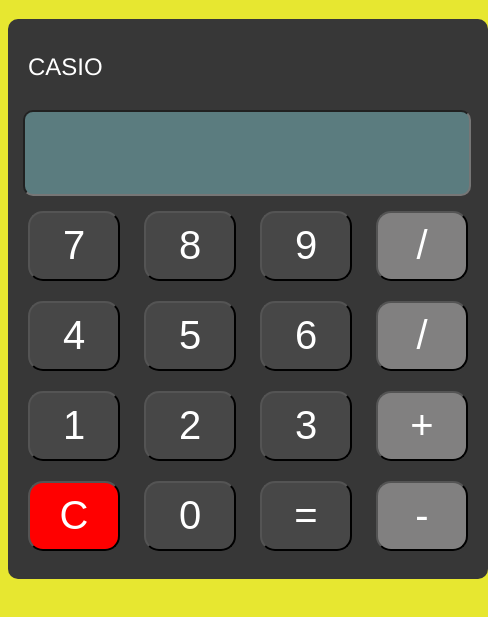
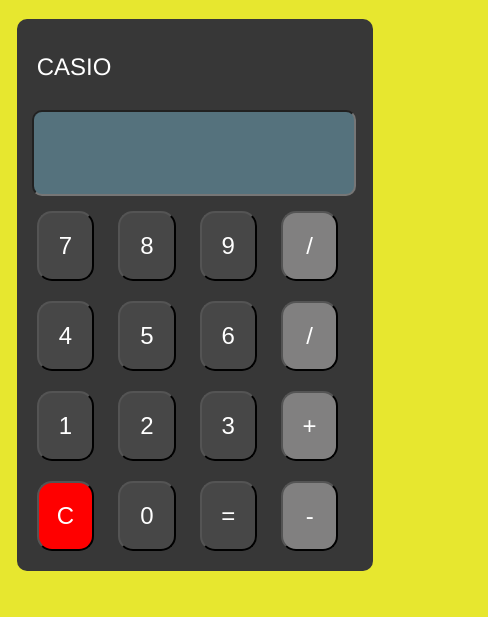
Before and after one commit to THAFSEERKS/calculator, a plain HTML site: page index.html in a window 390 px wide. Shown: the part 61-678 px from the top of the page, 488 px wide, since content can reach past the window. Drawn offline with Linux system fonts and the light colour scheme.

Commit message:
responsive design

```diff
--- a/style.css
+++ b/style.css
@@ -1,55 +1,78 @@
-h1{
+h1 {
     text-align: center;
 }
 
-.container{
-    width: 460px;
-    height: 540px;
+.container {
+    width: 90%;
+    max-width: 460px;
+    height: auto;
     background-color: rgb(55, 55, 55);
-    margin: auto;
+    margin: 20px auto;
     padding: 10px;
     border-radius: 10px;
 }
-p{
+
+p {
     color: white;
     font-size: 1.5rem;
     font-family: 'Franklin Gothic Medium', 'Arial Narrow', Arial, sans-serif;
     margin-left: 10px;
 }
 
-#screen{
-    background-color: rgba(98, 136, 139, 0.868);
+#screen {
+    background-color: rgba(91, 124, 137, 0.868);
     height: 80px;
-    width: 440px;
+    width: calc(100% - 20px);
     margin: 5px;
-    font-size: 4rem;
+    font-size: 2.5rem;
     text-align: right;
     border-radius: 10px;
-
 }
 
-.button{
+.button {
     background-color: rgb(71, 71, 71);
     color: white;
-    width: 92px;
+    width: calc(23% - 20px);
     height: 70px;
-    font-size: 2.5rem;
+    font-size: 1.5rem;
     margin: 10px;
     border-radius: 15px;
     cursor: pointer;
 }
 
-.clear{
+.clear {
     background-color: red;
 }
 
-.button:hover{
+.button:hover {
     border: 3px solid greenyellow;
 }
 
-.operator{
+.operator {
     background-color: rgb(129, 128, 128);
 }
-body{
-    background-color: rgb(231, 231, 48);
+
+body {
+    background-color: rgb(231, 231, 47);
+    font-size: 16px;
 }
+
+@media (min-width: 600px) {
+    #screen {
+        font-size: 3rem;
+    }
+
+    .button {
+        font-size: 2rem;
+    }
+}
+
+@media (min-width: 900px) {
+    #screen {
+        font-size: 4rem;
+    }
+
+    .button {
+        font-size: 2.5rem;
+    }
+}
```
